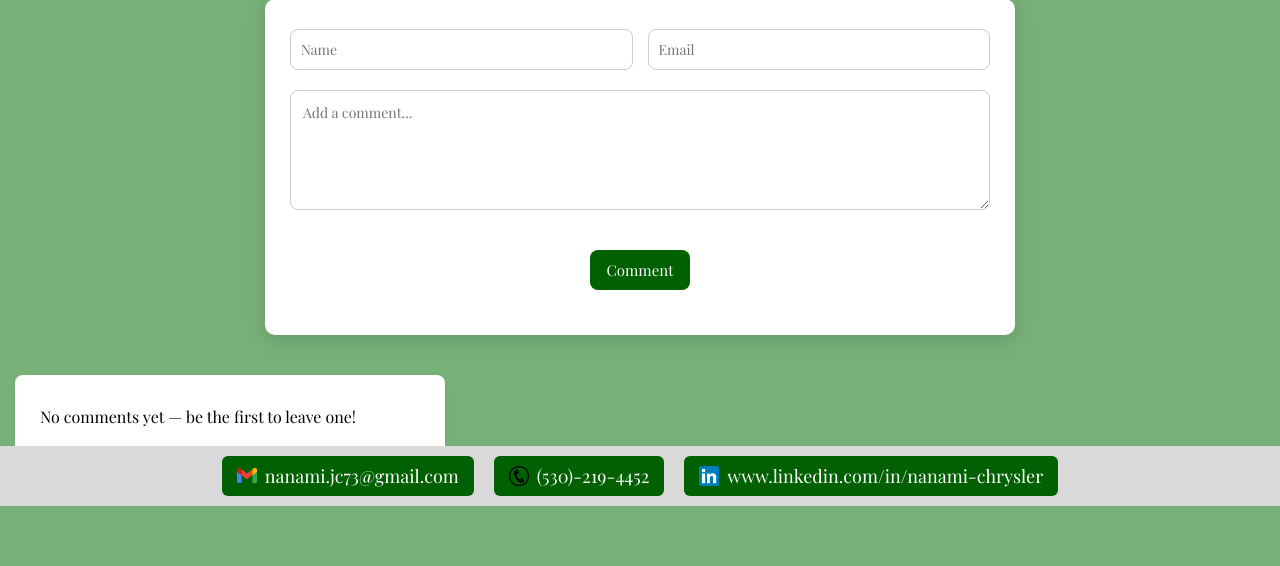
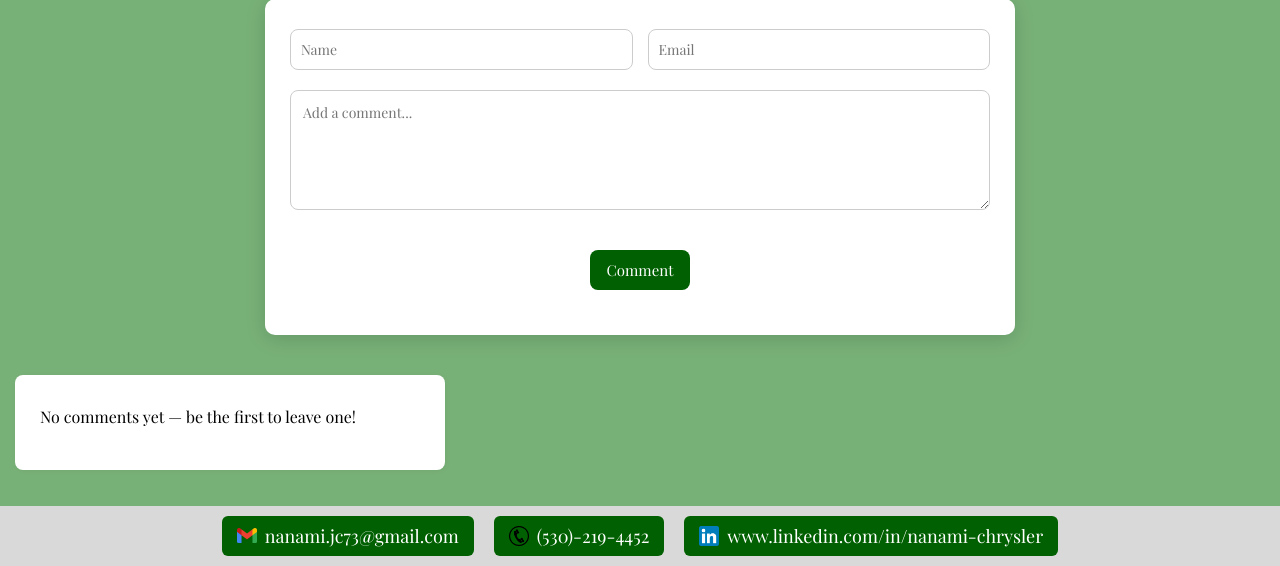
Before and after one commit to nanamichrysler/itws1100-chrysn, a PHP site: page /index.php in a window 1280 px wide. Shown: the part 1195-1761 px from the top of the page. Before the commit the page ends 1701 px from the top, so only its background shows below. Run offline with PHP 8.4, Linux system fonts and the light colour scheme; data that the repository does not hold is empty; style sheets or scripts are compiled from the project's sources.

Commit message:
Update mySite.css

```diff
--- a/resources/mySite.css
+++ b/resources/mySite.css
@@ -4,6 +4,7 @@ body {
   margin: 0;
   position: relative;
   min-height: 100vh;
+  padding-bottom: 60px;
 }
 
 a { /*get rid of underscore for clickable logo*/
```
